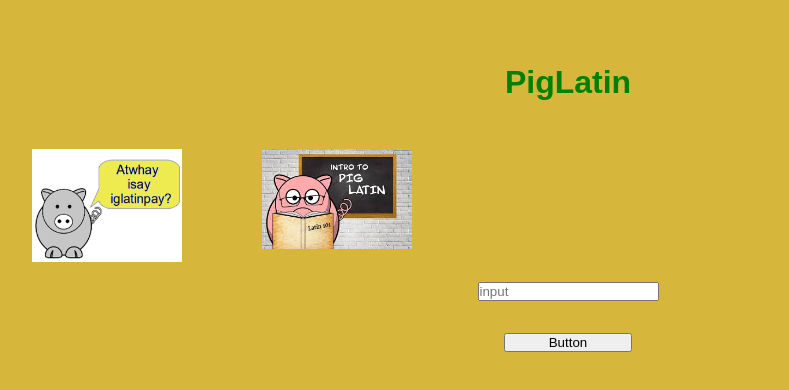
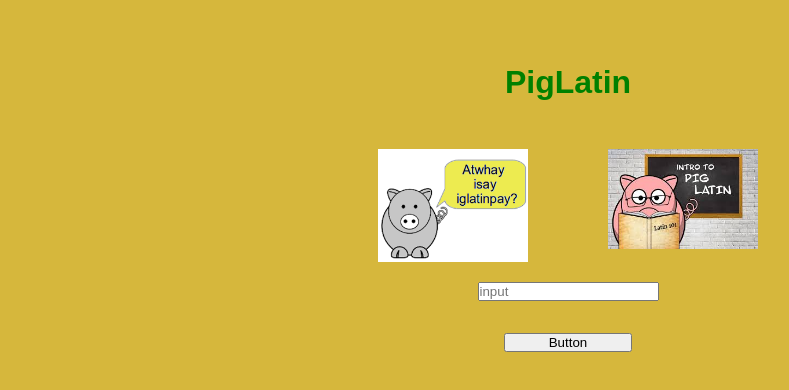
Before and after one commit to Kenzie-Academy-Brasil-Developers/atividade-pig-latin-sprint-4-Glen1986, a plain HTML site: page index.html in a window 1280 px wide. Shown: the whole page, without its empty margins (72-861 px from the left). Drawn offline with Linux system fonts and the light colour scheme.

Commit message:
PigCerdo  center

```diff
--- a/style.css
+++ b/style.css
@@ -20,9 +20,12 @@ header h1{
      display: flex;
      flex-direction: row;
    }
-   header section figure img{
-     width:150px;
+   header section{
+     justify-content: center;
    }
+       header section figure img{
+         width:150px;
+         }
 form{
   text-align:center;
 }
```
